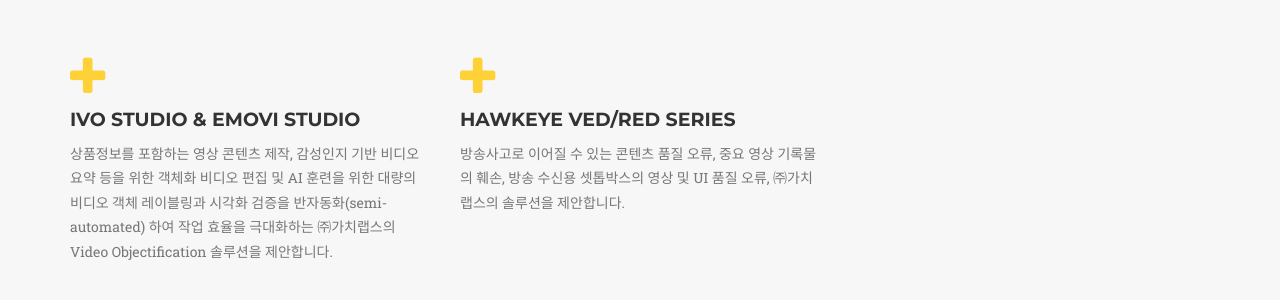
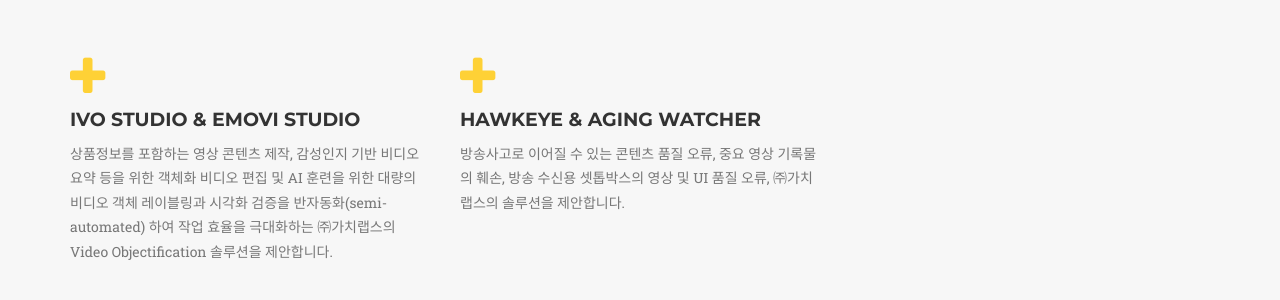
Before and after one commit to gazzilabs/gazzilabs.github.io, a Jekyll site: the page built from _posts/2020-06-12-project-1.markdown, in a window 1280 px wide and 900 px high, scrolled down 2988 px. Shown: the part 152-452 px from the top of the window. Built offline with Jekyll 4.4.1, drawn with Linux system fonts in a browser that asks for light colours; some web fonts are replaced.

Commit message:
udpate products

```diff
--- a/_posts/2020-06-12-project-1.markdown
+++ b/_posts/2020-06-12-project-1.markdown
@@ -1,10 +1,10 @@
 ---
-title: Hawkeye VED/RED series
+title: Hawkeye & Aging Watcher
 subtitle: 방송사고로 이어질 수 있는 콘텐츠 품질 오류, 중요 영상 기록물의 훼손, 방송 수신용 셋톱박스의 영상 및 UI 품질 오류, ㈜가치랩스의 솔루션을 제안합니다.
 layout: default
 modal-id: 2
 date: 2020-06-12
-tags: maqc_workflow.png hawkeye_ui_3.png ivaf_hawkeye.png
+tags: maqc_workflow.png hawkeye_ui_3.png agingwatcher_ui.png ivaf_hawkeye.png
 thumbnail: maqc_product_hawkeye_thumbnail.png
 alt: image-alt
 #project-date: April 2014
```
Also changed, not shown: img/portfolio/agingwatcher_ui.png (added), img/portfolio/ivaf_hawkeye.png.
